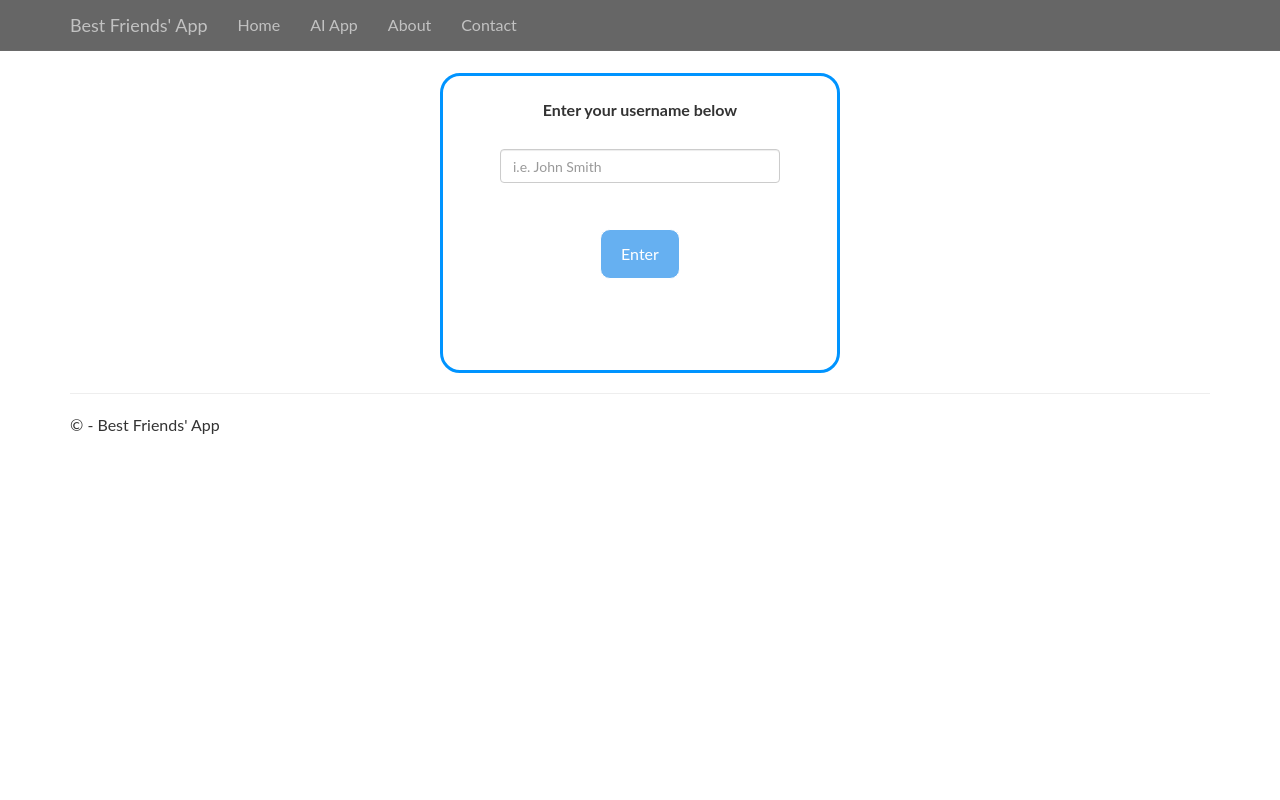
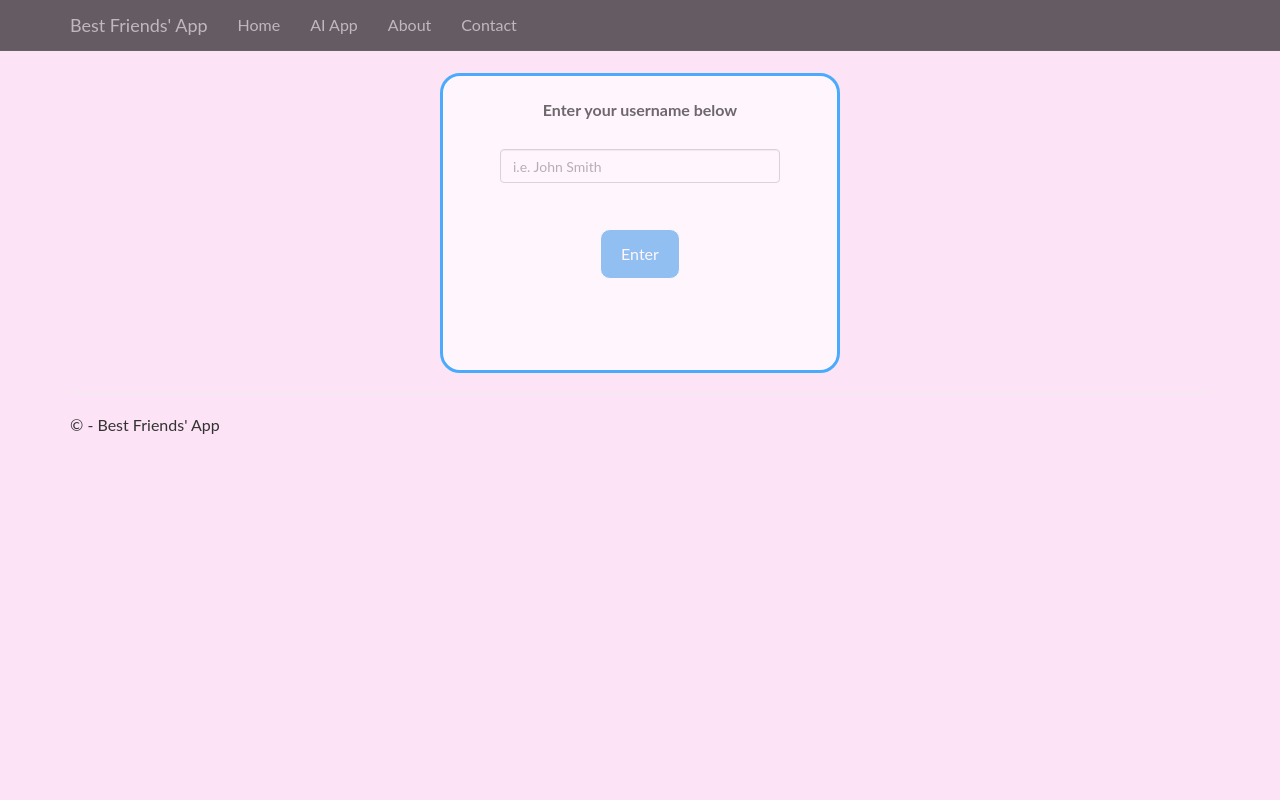
Before and after one commit to deweiliu/best-friends, a Django app: page /login in a window 1280 px wide. Run offline with Django 3.2, Linux system fonts and the light colour scheme; some libraries are stand-ins or nearby versions.

Commit message:
Login page was changed the backgroud color.

```diff
--- a/BestFriends/app/templates/app/login.html
+++ b/BestFriends/app/templates/app/login.html
@@ -3,15 +3,16 @@
 {% block content %}
 
 <style type="text/css">
-    .login_center{
-		width:400px;
-		height:300px;
-		border:3px solid #0094ff;
-		margin:0px auto;
-        border-radius:20px;
-        text-align:center;
-		background:#ffffff;
-	}
+    .login_center {
+        width: 400px;
+        height: 300px;
+        border: 3px solid #0094ff;
+        margin: 0px auto;
+        border-radius: 20px;
+        text-align: center;
+        background: #ffffff;
+        opacity: 0.7;
+    }
     .form-control {
         margin:0px auto;
     }
@@ -23,6 +24,9 @@
         border:1px solid #ffffff;
         color:white;
         background:#66b0f1;
+    }
+    body {
+        background-color:#fce3f6;
     }
 </style>
 
```
